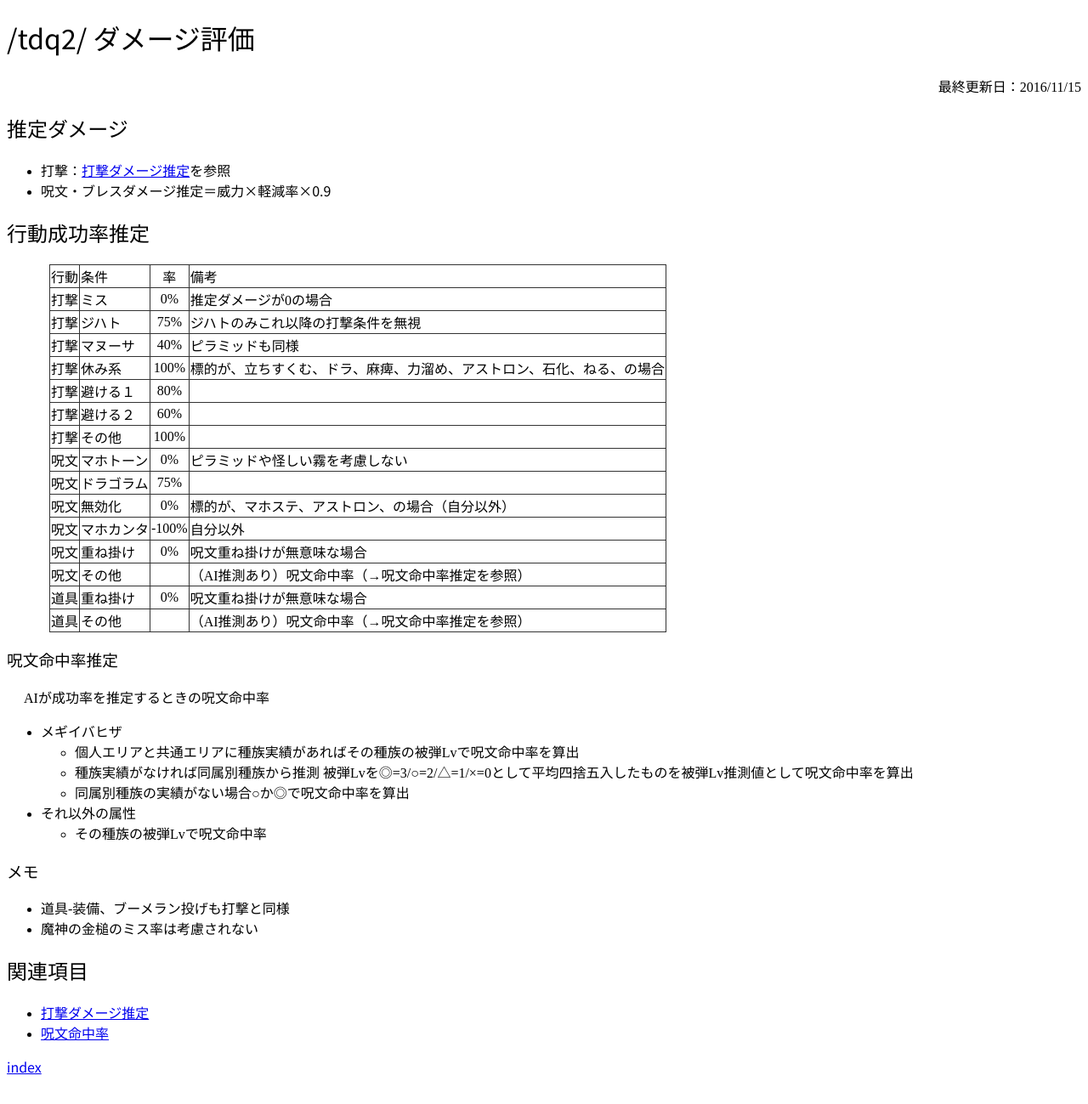
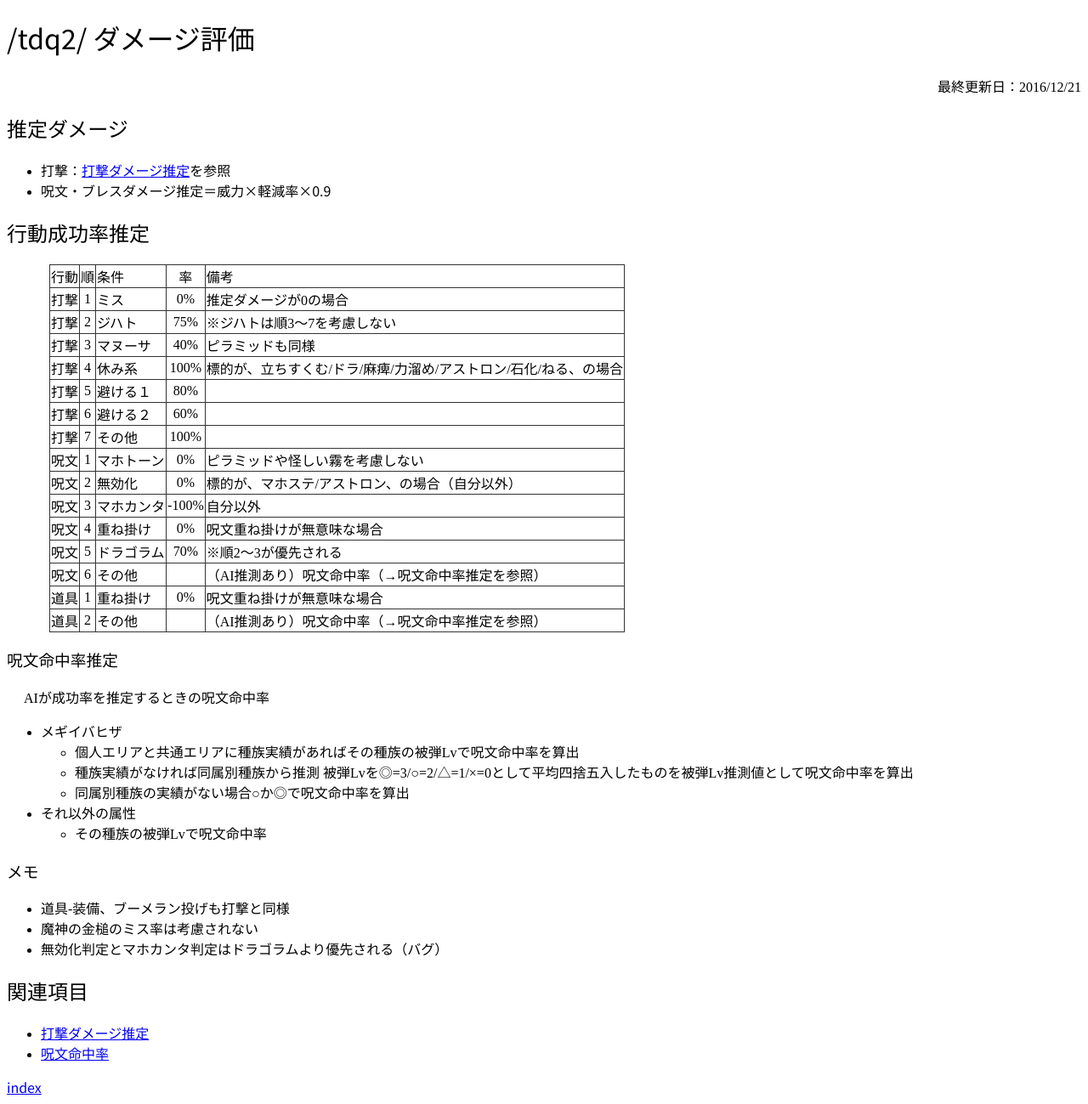
Before and after one commit to chiorex/TDQ_DATA_DAT, a Jekyll site: the page built from tdq2/ai_damage.md, in a window 1280 px wide. Shown: the whole page at 85% size. Built offline with Jekyll 4.4.1, drawn with Linux system fonts in a browser that asks for light colours; some web fonts are replaced; before the commit the page ends 1275 px from its top, so only the background shows below that.

Commit message:
TDQ2 情報追加

```diff
--- a/tdq2/ai_damage.md
+++ b/tdq2/ai_damage.md
@@ -1,7 +1,7 @@
 ---
 layout: math
 title: ダメージ評価
-update: 2016-11-15
+update: 2016-12-21
 ---
 
 ## 推定ダメージ
@@ -12,23 +12,23 @@ update: 2016-11-15
 
 ## 行動成功率推定
 
-| 行動 | 条件       | 率  | 備考 |
-|:----:|:-----------|:---:|:-----|
-| 打撃 | ミス       |  0% | 推定ダメージが0の場合 |
-| 打撃 | ジハト     | 75% | ジハトのみこれ以降の打撃条件を無視 |
-| 打撃 | マヌーサ   | 40% | ピラミッドも同様 |
-| 打撃 | 休み系     |100% | 標的が、立ちすくむ、ドラ、麻痺、力溜め、アストロン、石化、ねる、の場合 |
-| 打撃 | 避ける１   | 80% |
-| 打撃 | 避ける２   | 60% |
-| 打撃 | その他     |100% |
-| 呪文 | マホトーン |  0% | ピラミッドや怪しい霧を考慮しない |
-| 呪文 | ドラゴラム | 75% |
-| 呪文 | 無効化     |  0% | 標的が、マホステ、アストロン、の場合（自分以外） |
-| 呪文 | マホカンタ |-100%| 自分以外 |
-| 呪文 | 重ね掛け   |  0% | 呪文重ね掛けが無意味な場合 |
-| 呪文 | その他     |     | （AI推測あり）呪文命中率（→呪文命中率推定を参照） |
-| 道具 | 重ね掛け   |  0% | 呪文重ね掛けが無意味な場合 |
-| 道具 | その他     |     | （AI推測あり）呪文命中率（→呪文命中率推定を参照） |
+| 行動 | 順 | 条件       | 率  | 備考                                                             |
+|:----:|:--:|:-----------|:---:|:-----------------------------------------------------------------|
+| 打撃 |  1 | ミス       |  0% | 推定ダメージが0の場合                                            |
+| 打撃 |  2 | ジハト     | 75% | ※ジハトは順3～7を考慮しない                                     |
+| 打撃 |  3 | マヌーサ   | 40% | ピラミッドも同様                                                 |
+| 打撃 |  4 | 休み系     |100% | 標的が、立ちすくむ/ドラ/麻痺/力溜め/アストロン/石化/ねる、の場合 |
+| 打撃 |  5 | 避ける１   | 80% |
+| 打撃 |  6 | 避ける２   | 60% |
+| 打撃 |  7 | その他     |100% |
+| 呪文 |  1 | マホトーン |  0% | ピラミッドや怪しい霧を考慮しない                                 |
+| 呪文 |  2 | 無効化     |  0% | 標的が、マホステ/アストロン、の場合（自分以外）                  |
+| 呪文 |  3 | マホカンタ |-100%| 自分以外                                                         |
+| 呪文 |  4 | 重ね掛け   |  0% | 呪文重ね掛けが無意味な場合                                       |
+| 呪文 |  5 | ドラゴラム | 70% | ※順2～3が優先される                                             |
+| 呪文 |  6 | その他     |     | （AI推測あり）呪文命中率（→呪文命中率推定を参照）               |
+| 道具 |  1 | 重ね掛け   |  0% | 呪文重ね掛けが無意味な場合                                       |
+| 道具 |  2 | その他     |     | （AI推測あり）呪文命中率（→呪文命中率推定を参照）               |
 
 ### 呪文命中率推定
 
@@ -47,6 +47,7 @@ AIが成功率を推定するときの呪文命中率
 
 * 道具-装備、ブーメラン投げも打撃と同様
 * 魔神の金槌のミス率は考慮されない
+* 無効化判定とマホカンタ判定はドラゴラムより優先される（バグ）
 
 
 ## 関連項目
```
Also changed, not shown: tdq2/ai_flow.md (+3 -3 lines), tdq2/ai_save.md (+3 -1 lines), tdq2/behavior.md (+2 -1 lines), tdq2/misc.md (+2 -2 lines), tdq2/threat_analysis.md (+2 -1 lines).
